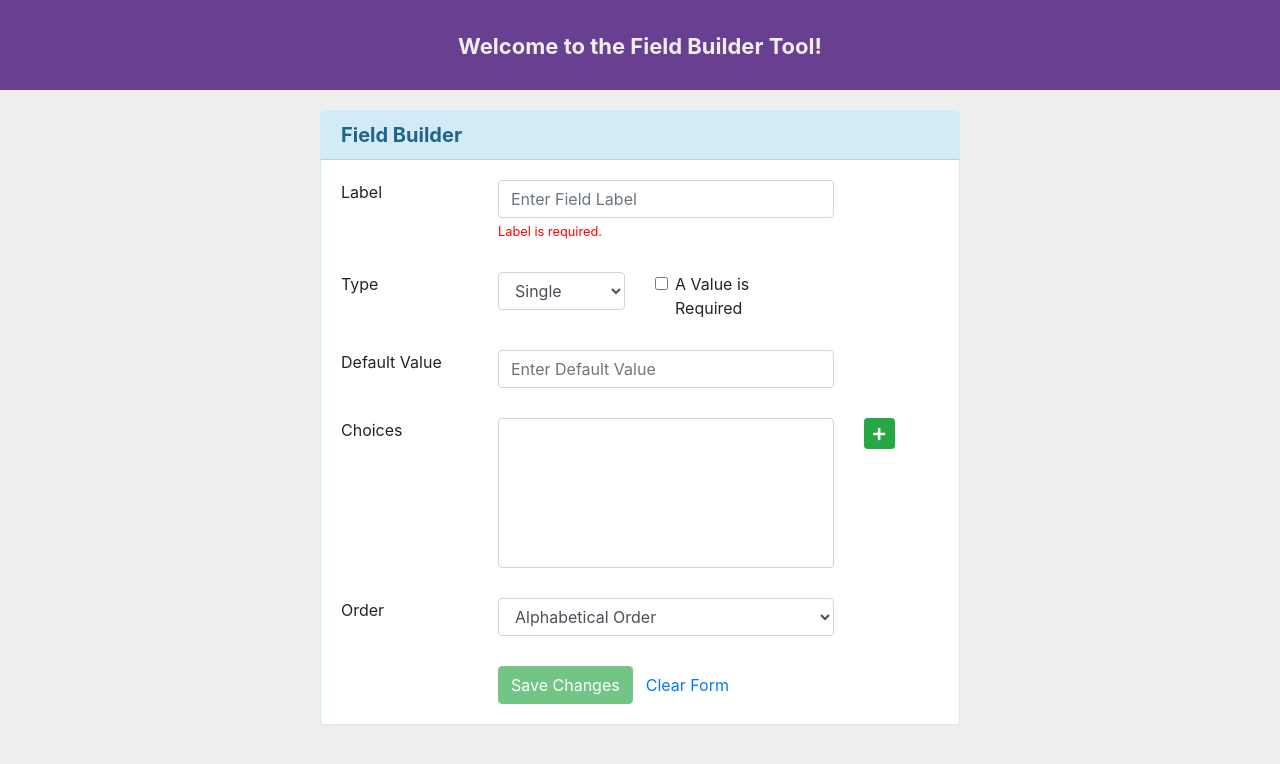
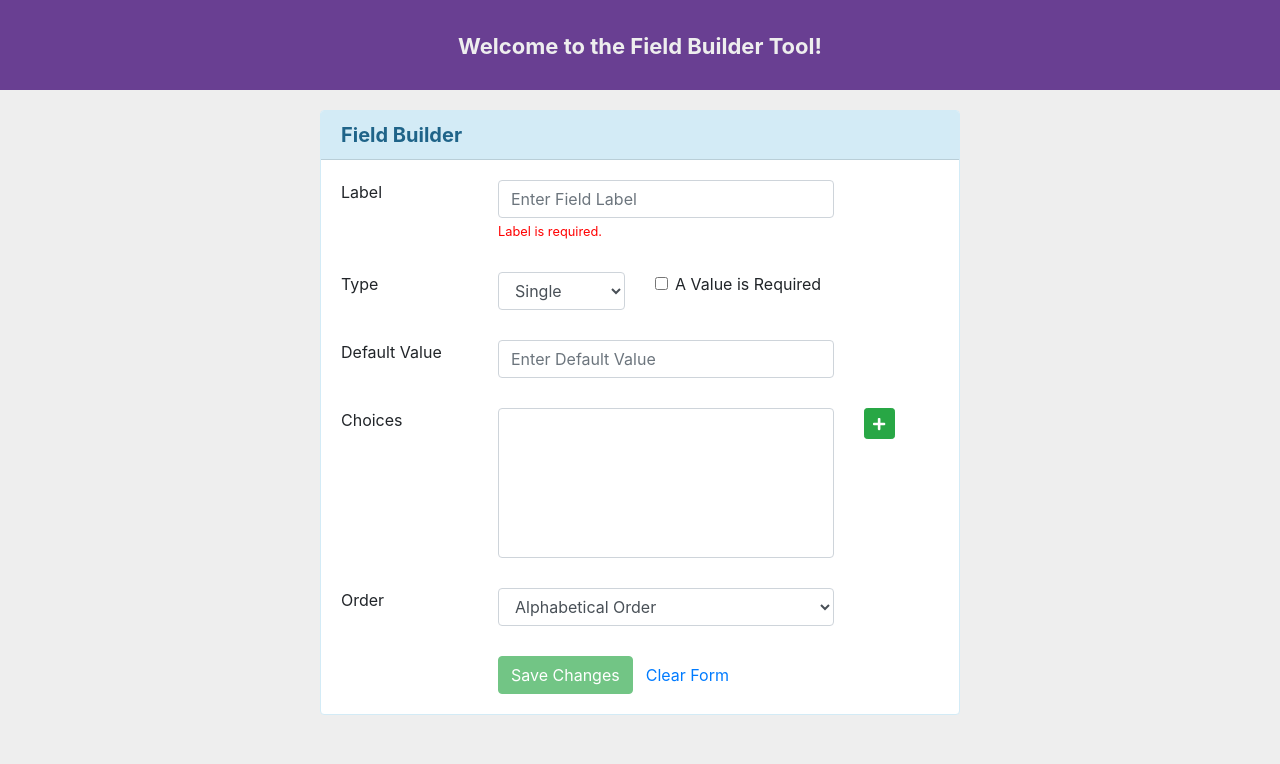
Before and after one commit to edghar88/craft-demo, a React (Create React App) app: page / in a window 1280 px wide. Shown: the top 764 px of the page. Built offline with nearby package versions, Linux system fonts and the light colour scheme.

Commit message:
fixing styling issue

```diff
--- a/src/components/fieldBuilder.js
+++ b/src/components/fieldBuilder.js
@@ -156,7 +156,7 @@ class FieldBuilder extends Component {
                       <option>Multi-Select</option>
                     </Form.Control>
                   </Col>
-                  <Col md="3">
+                  <Col md="6">
                     <Form.Check type="checkbox" onClick={(event) => this.setState({required: event.target.checked})} label="A Value is Required" />
                   </Col>
                 </Row>
```
